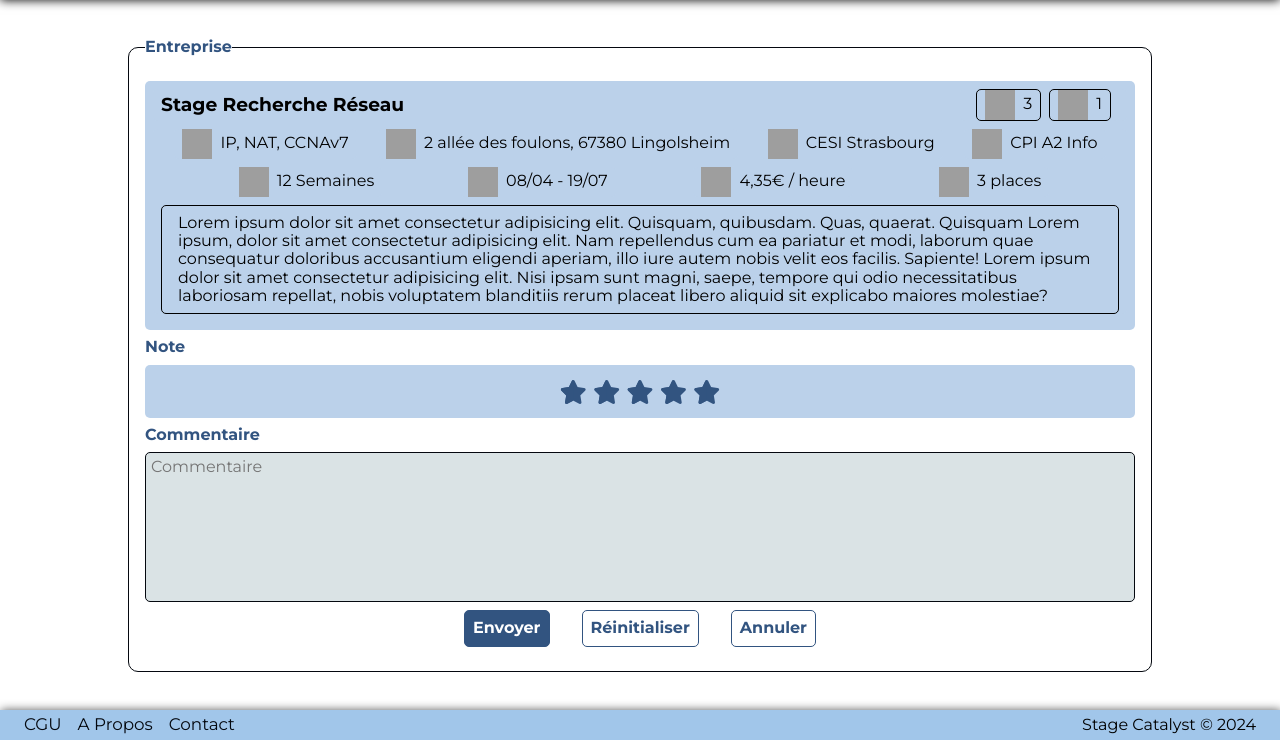
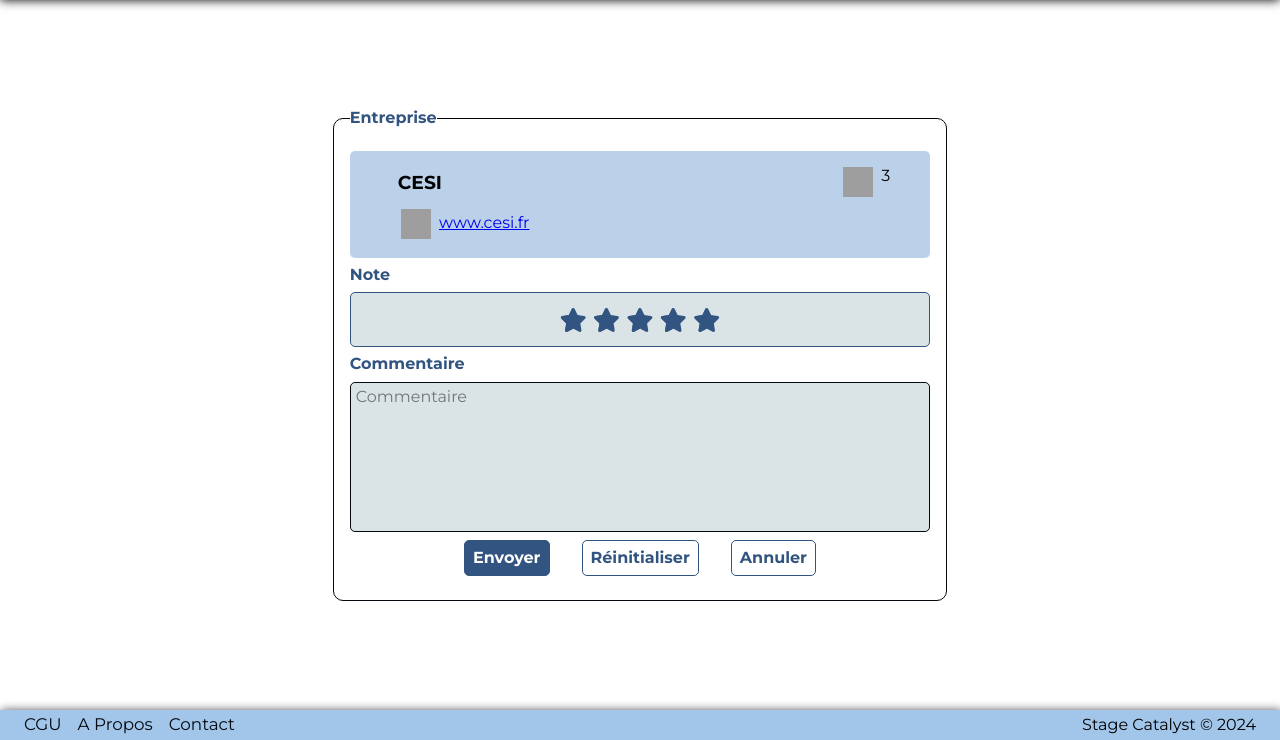
Before and after one commit to aschnepp/Projet-WEB-BETA, a PHP site: page /pages/review-entreprise.html in a window 1280 px wide. Shown: the part 60-800 px from the top of the page. Run offline with PHP 8.4, Linux system fonts and the light colour scheme; grey boxes are pictures that could not be loaded.

Commit message:
ajout de script logo

```diff
--- /dev/null
+++ b/assets/scripts/review-entreprise.js
@@ -0,0 +1,43 @@
+var entreprise1 = "Facebook";
+
+document.addEventListener("DOMContentLoaded", function () {
+    fetchAndDisplayLogo(entreprise1, "logo-container");
+});
+
+window.onresize = function () {
+    resizeImages();
+};
+
+function fetchAndDisplayLogo(entrepriseNom, containerId) {
+    const viewportWidth = window.innerWidth;
+    const imageSize = Math.min(viewportWidth * 0.2, 150);
+    const apiUrl = `https://autocomplete.clearbit.com/v1/companies/suggest?query=${encodeURIComponent(
+      entrepriseNom
+    )}`;
+    fetch(apiUrl)
+      .then((response) => response.json())
+      .then((data) => {
+        const domain = data[0]?.domain;
+        const logoUrl = `https://logo.clearbit.com/${domain}`;
+        const imageElement = document.createElement("img");
+        imageElement.src = logoUrl;
+        imageElement.classList.add("logo-image"); // Add a class to the image element for easier selection
+        imageElement.alt = entrepriseNom;
+        imageElement.style.width = `${imageSize}px`;
+
+        document.getElementById(containerId).appendChild(imageElement);
+      })
+      .catch((error) =>
+        console.error("Erreur lors de la récupération des données:", error)
+      );
+  }
+
+  // Function to resize the images based on viewport width
+  function resizeImages() {
+    const viewportWidth = window.innerWidth;
+    const imageSize = Math.min(viewportWidth * 0.2, 150); // Adjust the percentage or maximum size as needed
+    const imageElements = document.getElementsByClassName("logo-image");
+    for (let i = 0; i < imageElements.length; i++) {
+      imageElements[i].style.width = `${imageSize}px`;
+    }
+  }
--- a/assets/styles/review-entreprise.css
+++ b/assets/styles/review-entreprise.css
@@ -24,7 +24,7 @@ form {
     align-items: center;
     justify-content: center;
     margin: 0;
-    width: auto;
+    width: 60%;
     height: auto;
 }
 
@@ -68,18 +68,6 @@ fieldset textarea {
     background-color: var(--blue-white);
 }
 
-fieldset input[type="file"] {
-    overflow: hidden;
-    width: auto;
-}
-
-@media (max-width: 500px) {
-    fieldset input[type="file"] {
-        width: 150px;
-        color: transparent;
-    }
-}
-
 fieldset input[type="submit"] {
     background-color: var(--blue-dark-contrast);
     color: var(--white);
@@ -119,40 +107,29 @@ fieldset input[type="button"]:hover {
     background-color: var(--blue-white);
 }
 
-fieldset a {
-    color: var(--blue-dark-contrast);
-    text-align: center;
-    text-decoration: underline;
-    font-size: smaller;
-    width: auto;
-    height: auto;
-    background-color: var(--white);
-    margin-top: 1%;
-}
-
 fieldset section {
     display: flex;
     flex-direction: row;
-    justify-content: space-evenly;
-    align-items: center;
+    align-items: top;
     background-color: var(--blue-light);
     width: auto;
     height: auto;
     padding: 0 0.5rem;
     border-radius: 5px;
-    flex-wrap: wrap;
     word-break: break-word;
 }
 
 section h3 {
     display: flex;
     margin-top: auto 0;
-    align-items: center;
+    align-items: top;
     justify-content: center;
+    width: auto
 }
 
 fieldset section p {
     padding-left: 0.5rem;
+    align-items: center;
 }
 
 fieldset #description {
@@ -160,27 +137,49 @@ fieldset #description {
     padding: 0.5rem;
 }
 
+.items {
+    display: flex;
+    flex-direction: row;
+    align-items: center;
+    justify-content: left;
+    padding: 0.2rem;
+    width: 100%;
+    height: auto;
+    gap: .5rem;
+}
+
+
+#offre {
+    display: flex;
+    padding: 1rem;
+    gap: 1rem;
+}
+
+#offre .contentOffre {
+    display: flex;
+    flex-direction: column;
+    width: 100%;
+
+}
+
 #offre .headerOffre {
     width: 100%;
     margin-bottom: .5rem;
     display: flex;
     justify-content: space-between;
+    align-items: center;
+    height: auto
 }
 
-
-#likes {
-    border: solid black 1.5px;
-    margin-left: 0.5rem;
+#offre .bodyOffre {
+    display: flex;
+    flex-direction: column;
+    justify-content: top;
+    align-items: left;
 }
 
-#demandes {
+#note {
     margin-left: 0.5rem;
-    border: solid black 1.5px;
-}
-
-#offre {
-    padding-top: 0.5rem;
-    padding-bottom: 0.5rem;
 }
 
 #loginbtns {
@@ -189,17 +188,21 @@ fieldset #description {
     gap: 2rem;
 }
 
-#item {
-    flex: 1 1 auto;
-    min-width: auto;
+#logo-container {
+    display: flex;
+    justify-content: center;
+    align-items: center;
 }
 
-section.infos {
-    margin-bottom: 0.5rem;
-}
 
-.infos {
-    gap: .5rem;
+/* CSS pour le système de notation */
+#rate-wrapper {
+    display: flex;
+    justify-content: center;
+    align-items: center;
+    gap: 1rem;
+    background-color: var(--blue-white);
+    border: solid 1px var(--blue-dark-contrast);
 }
 
 .rate {
--- a/pages/review-entreprise.html
+++ b/pages/review-entreprise.html
@@ -13,6 +13,7 @@
     <link rel="preconnect" href="https://fonts.gstatic.com" crossorigin>
     <link rel="preload" href="../assets/images/Logo.webp" as="image" type="image/webp" />
     <script rel="preload" src="../assets/scripts/menuburger.js" as="script"></script>
+    <script rel="preload" src="../assets/scripts/review-entreprise.js" as="script"></script>
 
     <!-- Style -->
     <meta name="viewport" content="width=device-width, initial-scale=1.0" />
@@ -20,6 +21,7 @@
     <link rel="stylesheet" href="https://cdnjs.cloudflare.com/ajax/libs/font-awesome/6.5.1/css/all.min.css" />
     <link href="https://fonts.googleapis.com/css2?family=Montserrat:ital,wght@0,100..900;1,100..900&display=swap"
         rel="stylesheet">
+
 </head>
 
 <body>
@@ -65,83 +67,30 @@
             <fieldset>
                 <legend>Entreprise</legend>
                 <section id="offre">
-                    <section class="headerOffre">
-                        <h3>Stage Recherche Réseau</h3>
-                        <section class="stats">
+                    <div id="logo-container"></div>
+                    <section class="contentOffre">
+                        <section class="headerOffre">
+                            <h3>CESI</h3>
                             <section id="likes" class="item">
                                 <img width="30" height="30" src="https://img.icons8.com/ios-glyphs/30/hearts.png"
                                     alt="wishlists" />
                                 <p>3</p>
                             </section>
-                            <section id="demandes" class="item">
-                                <img width="30" height="30"
-                                    src="https://img.icons8.com/ios-glyphs/30/secured-letter--v1.png" alt="demandes" />
-                                <p>1</p>
-                            </section>
+                        </section>
+                        <section class="bodyOffre">
+                            <div class="items">
+                                <img width="30" height="30" src="https://img.icons8.com/ios/30/domain.png"
+                                    alt="domain" />
+                                <a href="https://www.cesi.fr/" target="_blank">www.cesi.fr</a>
+                            </div>
+
                         </section>
                     </section>
-                    <section class="infos">
-                        <section id="competences" class="item">
-                            <img width="30" height="30" src="https://img.icons8.com/ios-glyphs/30/learning.png"
-                                alt="learning" />
-                            <p>IP, NAT, CCNAv7</p>
-                        </section>
-                        <section id="localisation" class="item">
-                            <img width="30" height="30" src="https://img.icons8.com/ios-glyphs/30/map-marker.png"
-                                alt="map-marker" />
-                            <p>2 allée des foulons, 67380 Lingolsheim</p>
-                        </section>
-                        <section id="entreprise-logo" class="item">
-                            <img width="30" height="30" src="https://img.icons8.com/ios-glyphs/30/client-company.png"
-                                alt="client-company" />
-                            <p>CESI Strasbourg</p>
-                        </section>
-                        <section id="promo" class="item">
-                            <img width="30" height="30" src="https://img.icons8.com/ios-glyphs/30/reviewer-male.png"
-                                alt="reviewer-male" />
-                            <p>CPI A2 Info</p>
-                        </section>
-                        <section id="duree" class="item">
-                            <img width="30" height="30" src="https://img.icons8.com/ios-glyphs/30/time--v1.png"
-                                alt="time--v1" />
-                            <p>12 Semaines</p>
-                        </section>
-                        <section id="date" class="item">
-                            <img width="30" height="30" src="https://img.icons8.com/ios-glyphs/30/google-calendar.png"
-                                alt="google-calendar" />
-                            <p>08/04 - 19/07</p>
-                        </section>
-                        <section id="remuneration" class="item">
-                            <img width="30" height="30" src="https://img.icons8.com/ios-glyphs/30/money--v1.png"
-                                alt="money--v1" />
-                            <p>4,35€ / heure</p>
-                        </section>
-                        <section id="places" class="item">
-                            <img width="30" height="30"
-                                src="https://img.icons8.com/ios-glyphs/30/conference-call--v1.png"
-                                alt="conference-call--v1" />
-                            <p>3 places</p>
-                        </section>
-                        <section id="description">
-                            <p>Lorem ipsum dolor sit amet consectetur adipisicing elit. Quisquam, quibusdam. Quas,
-                                quaerat. Quisquam
-                                Lorem ipsum, dolor sit amet consectetur adipisicing elit. Nam repellendus cum ea
-                                pariatur et modi,
-                                laborum quae consequatur doloribus accusantium eligendi aperiam, illo iure autem nobis
-                                velit eos
-                                facilis. Sapiente!
-                                Lorem ipsum dolor sit amet consectetur adipisicing elit. Nisi ipsam sunt magni, saepe,
-                                tempore qui odio
-                                necessitatibus laboriosam repellat, nobis voluptatem blanditiis rerum placeat libero
-                                aliquid sit
-                                explicabo maiores molestiae?
-                            </p>
-                        </section>
-                    </section>
+
                 </section>
 
                 <label for="nom">Note</label>
-                <section>
+                <section id="rate-wrapper">
                     <div class="rate">
                         <input type="radio" id="star5" name="rating" value="5" required />
                         <label for="star5" title="Awesome"></label>
```
